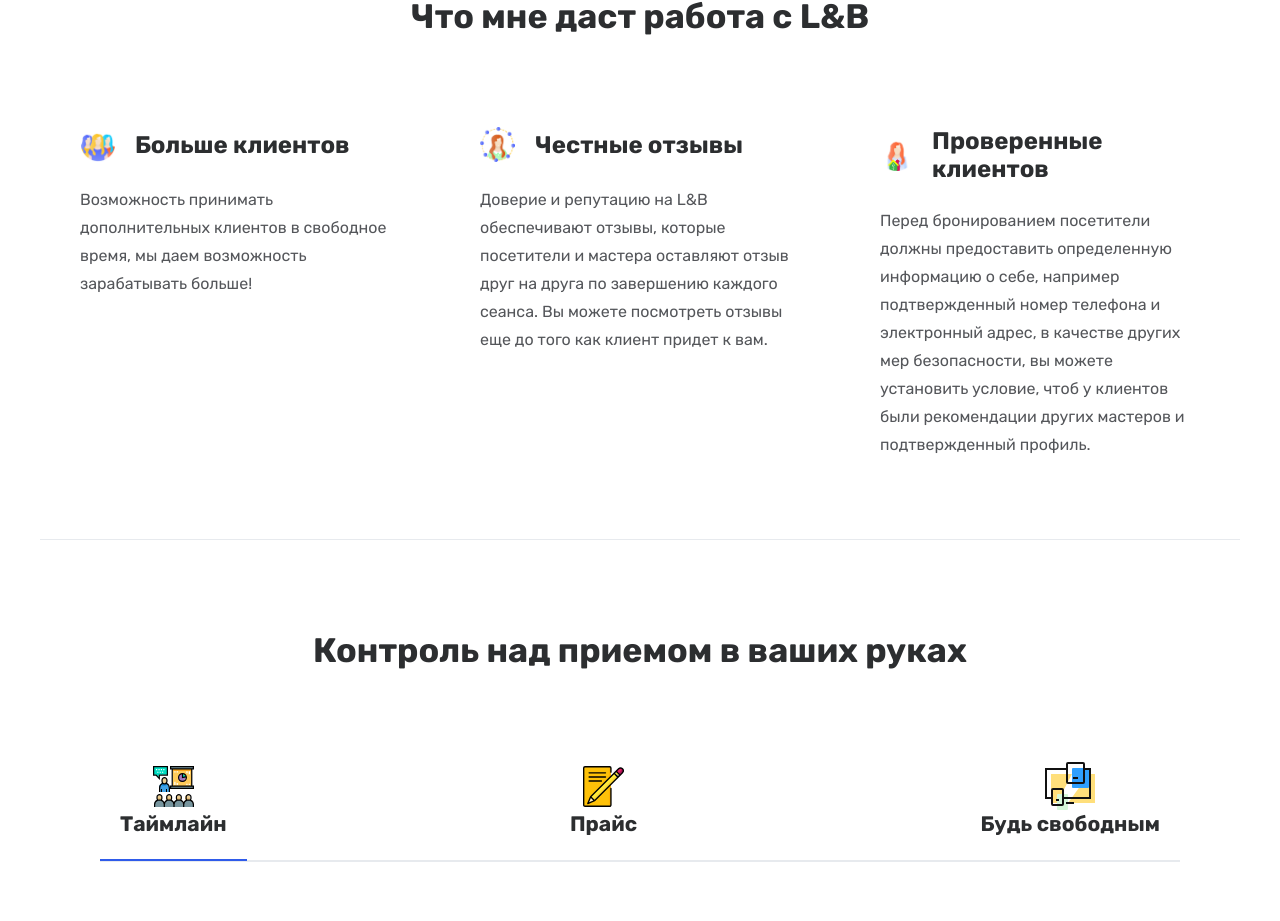
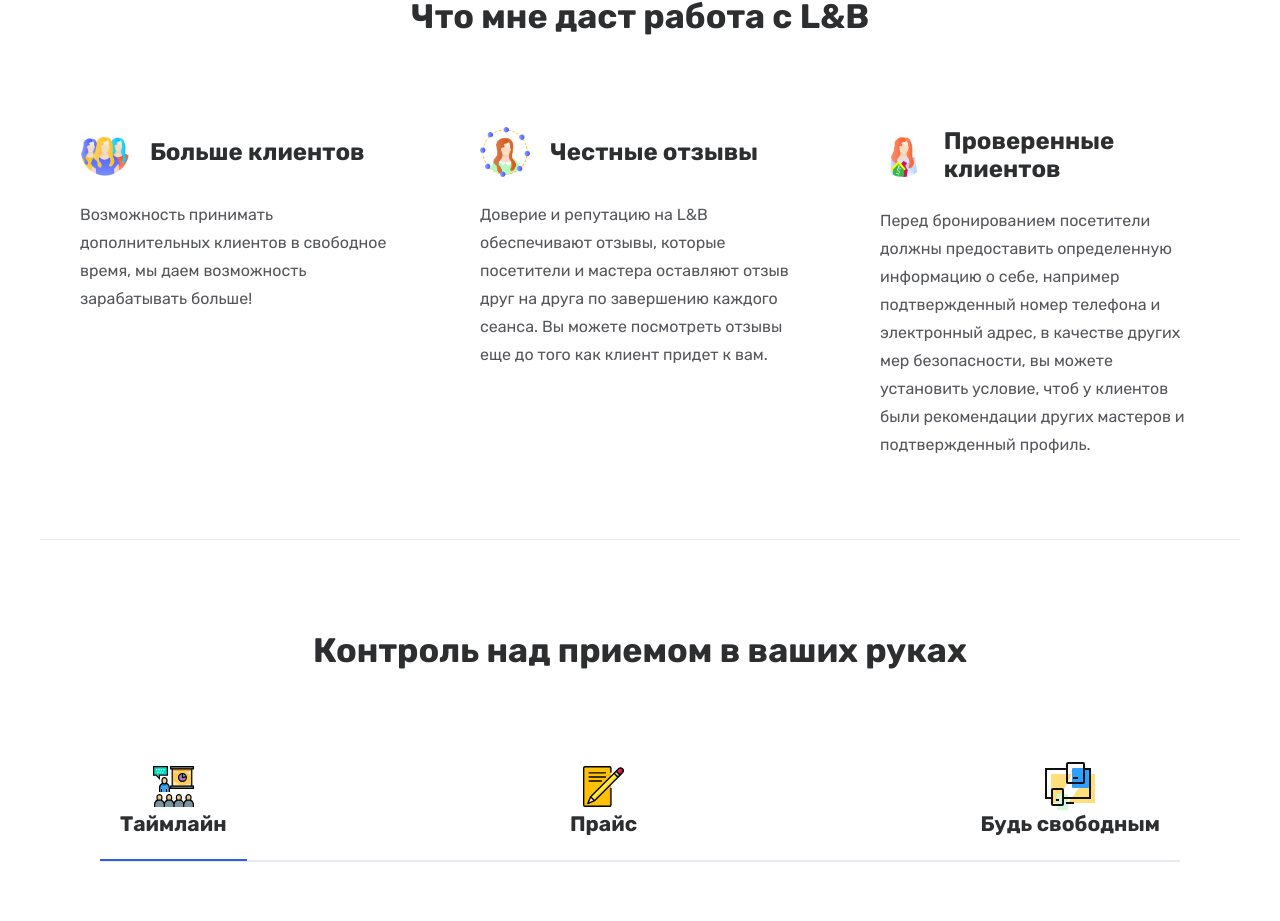
Before and after one commit to sevabrov/nails, a React (Create React App) app: page / in a window 1280 px wide. Shown: the part 1000-1921 px from the top of the page. Built offline with nearby package versions, Linux system fonts and the light colour scheme; the HTML template or start-up script is replaced by a standard one.

Commit message:
make icons bigger

```diff
--- a/src/styling/content.scss
+++ b/src/styling/content.scss
@@ -48,8 +48,8 @@
             &:before {
                 content: '';
                 display: block;
-                height: 35px;
-                width: 35px;
+                height: 50px;
+                width: 50px;
                 margin-right: 20px;
             }
             &.more-clients {
```
